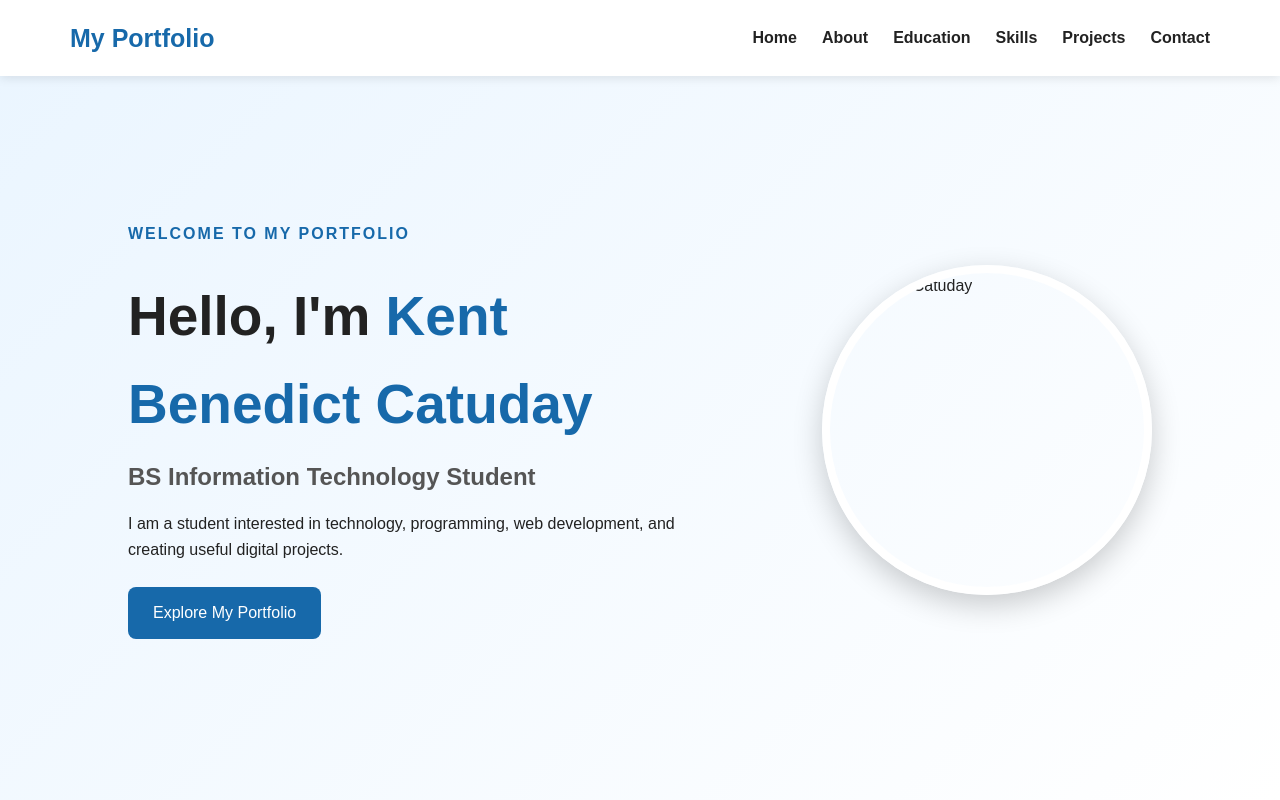
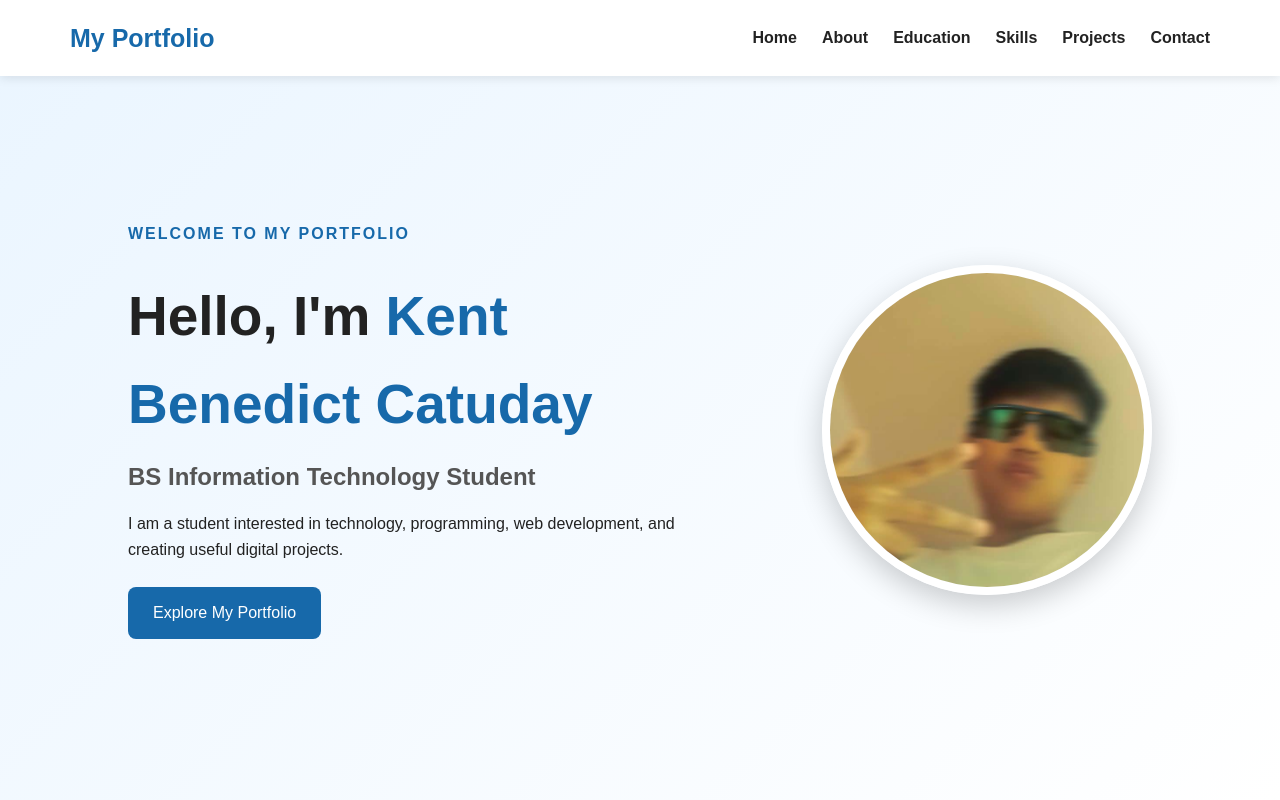
Before and after one commit to kentcatuday4-web/student-portfolio, a plain HTML site: page index.html in a window 1280 px wide. Shown: the top 800 px of the page. Drawn offline with Linux system fonts and the light colour scheme.

Commit message:
Update index.html

```diff
--- a/index.html
+++ b/index.html
@@ -435,7 +435,7 @@
         </div>
 
         <div class="profile">
-            <img src="image.jpeg" alt="Benedict Catuday">
+            <img src="a19e36d8-9145-4a63-8f9d-0c6d5aae2aa2.jpg" alt="Benedict Catuday">
         </div>
 
     </section>
```
